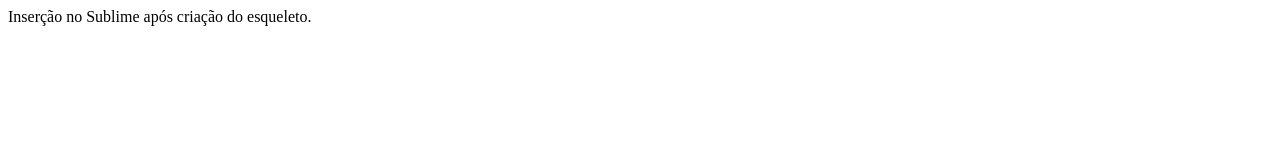
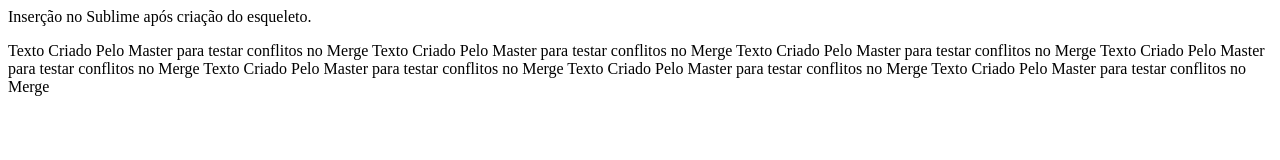
Before and after one commit to programacaocolaborativa/TesteGit, a plain HTML site: page index.html in a window 1280 px wide. Drawn offline with Linux system fonts and the light colour scheme.

Commit message:
Criação do Bloco de teste

```diff
--- a/index.html
+++ b/index.html
@@ -8,5 +8,18 @@
 		<p>
 			Inserção no Sublime após criação do esqueleto.
 		</p>
+
+
+		<p>
+			Texto Criado Pelo Master para testar conflitos no Merge
+			Texto Criado Pelo Master para testar conflitos no Merge
+			Texto Criado Pelo Master para testar conflitos no Merge
+			Texto Criado Pelo Master para testar conflitos no Merge
+			Texto Criado Pelo Master para testar conflitos no Merge
+			Texto Criado Pelo Master para testar conflitos no Merge
+			Texto Criado Pelo Master para testar conflitos no Merge
+		</p>
+
+
 	</body>
 </html>
```
